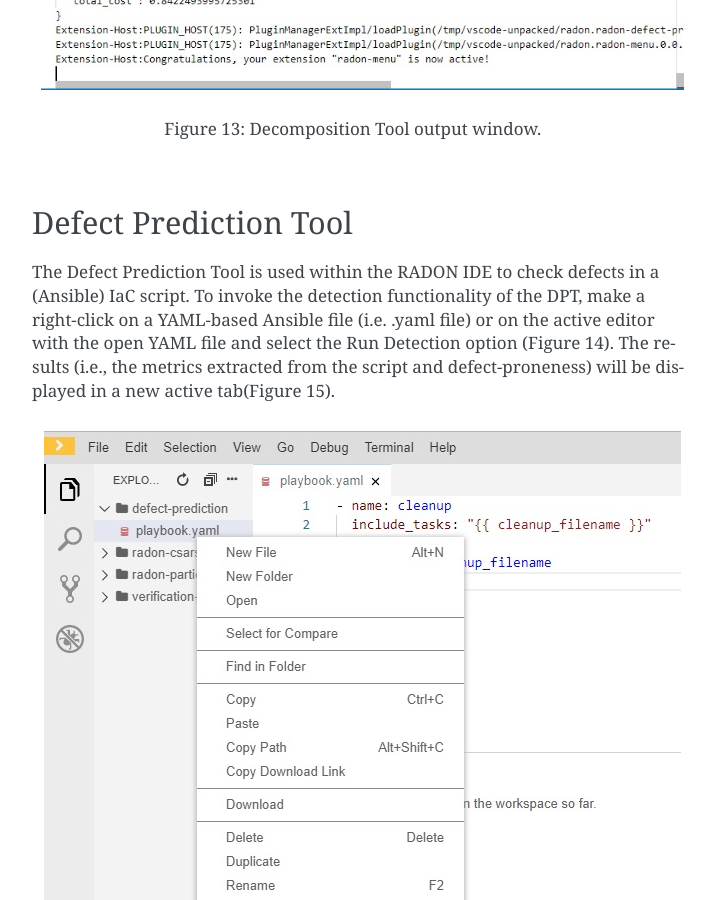
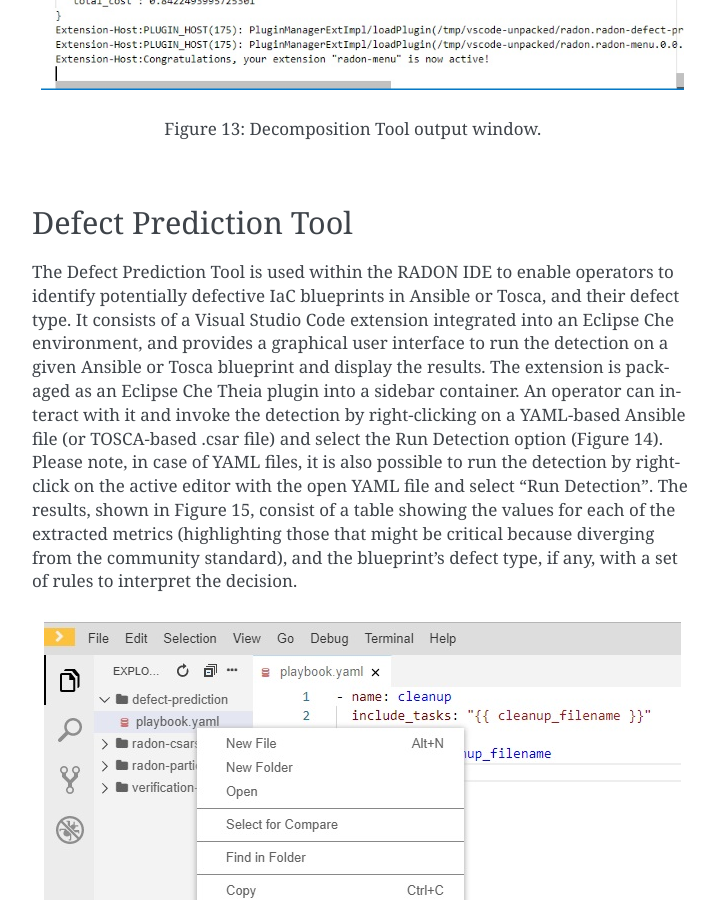
Before and after one commit to zhululai/radon-ide, a Sphinx documentation site: the page built from docs/getting-started.rst, in a window 1280 px wide and 900 px high, scrolled down 6958 px. Shown: the whole window, without its empty margins (388-1106 px from the left). Built offline with Sphinx 7.4.7, drawn with Linux system fonts in a browser that asks for light colours.

Commit message:
Updated text according to deliverable D2.7

```diff
--- a/docs/getting-started.rst
+++ b/docs/getting-started.rst
@@ -98,8 +98,13 @@ To invoke the optimize functionality of the DT, make a right-click on the servic
 
 Defect Prediction Tool
 **********************
-The Defect Prediction Tool is used within the RADON IDE to check defects in a (Ansible) IaC script. To invoke the detection functionality of the DPT, make a right-click on a YAML-based Ansible file (i.e. .yaml file) or on the active editor with the open YAML file and select the Run Detection option (Figure 14).
-The results (i.e., the metrics extracted from the script and defect-proneness) will be displayed in a new active tab(Figure 15).
+
+The Defect Prediction Tool is used within the RADON IDE to enable operators to identify potentially defective IaC blueprints in Ansible or Tosca, and their defect type.
+It consists of a Visual Studio Code extension integrated into an Eclipse Che environment, and provides a graphical user interface to run the detection on a given Ansible or Tosca blueprint and display the results.
+The extension is packaged as an Eclipse Che Theia plugin into a sidebar container.
+An operator can interact with it and invoke the detection by right-clicking on a YAML-based Ansible file (or TOSCA-based .csar file) and select the Run Detection option (Figure 14).
+Please note, in case of YAML files, it is also possible to run the detection by right-click on the active editor with the open YAML file and select "Run Detection".
+The results, shown in Figure 15, consist of a table showing the values for each of the extracted metrics (highlighting those that might be critical because diverging from the community standard), and the blueprint’s defect type, if any, with a set of rules to interpret the decision.
 
 .. figure:: imgs/DPT_detection_light.jpg
 
```
